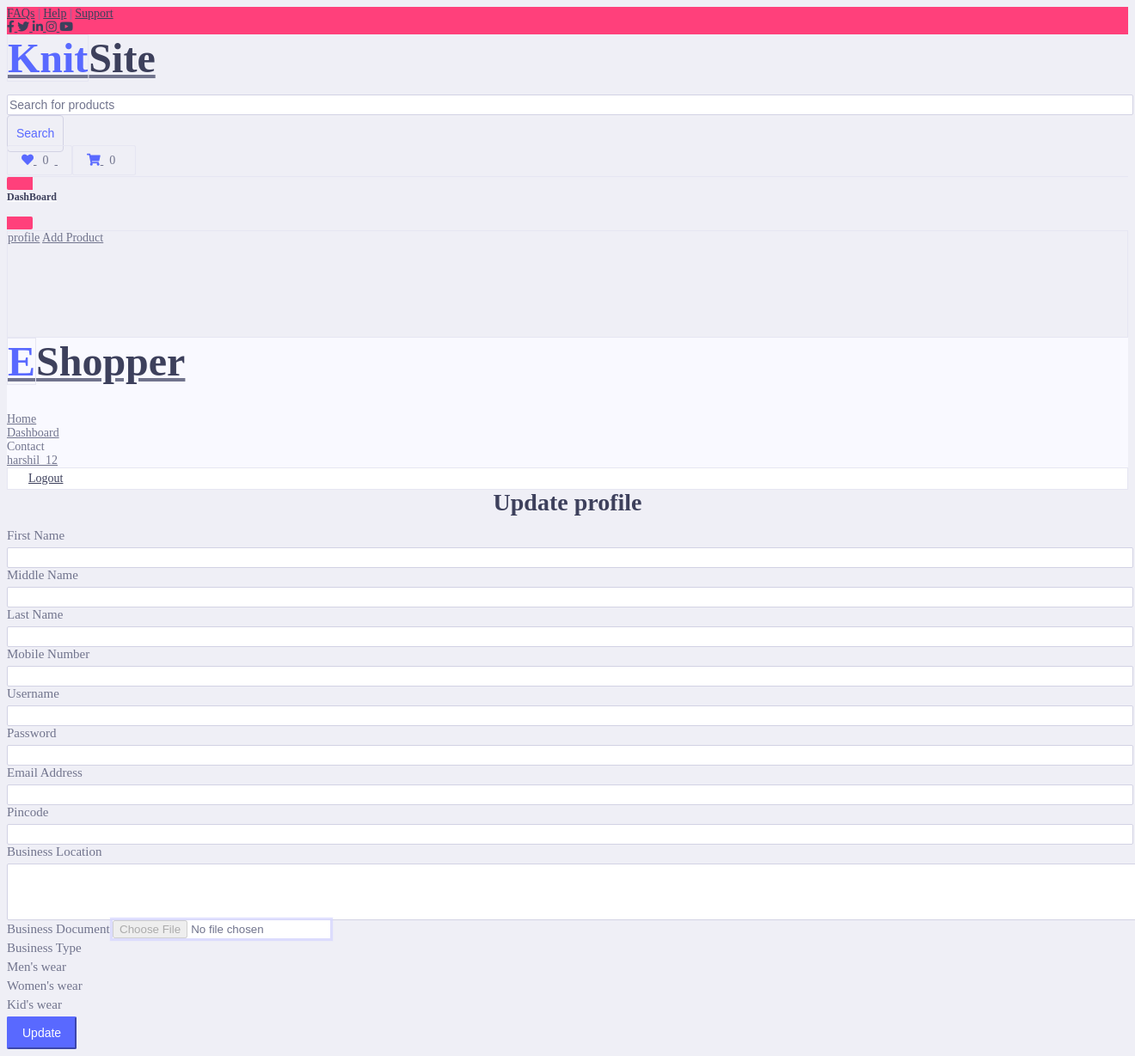
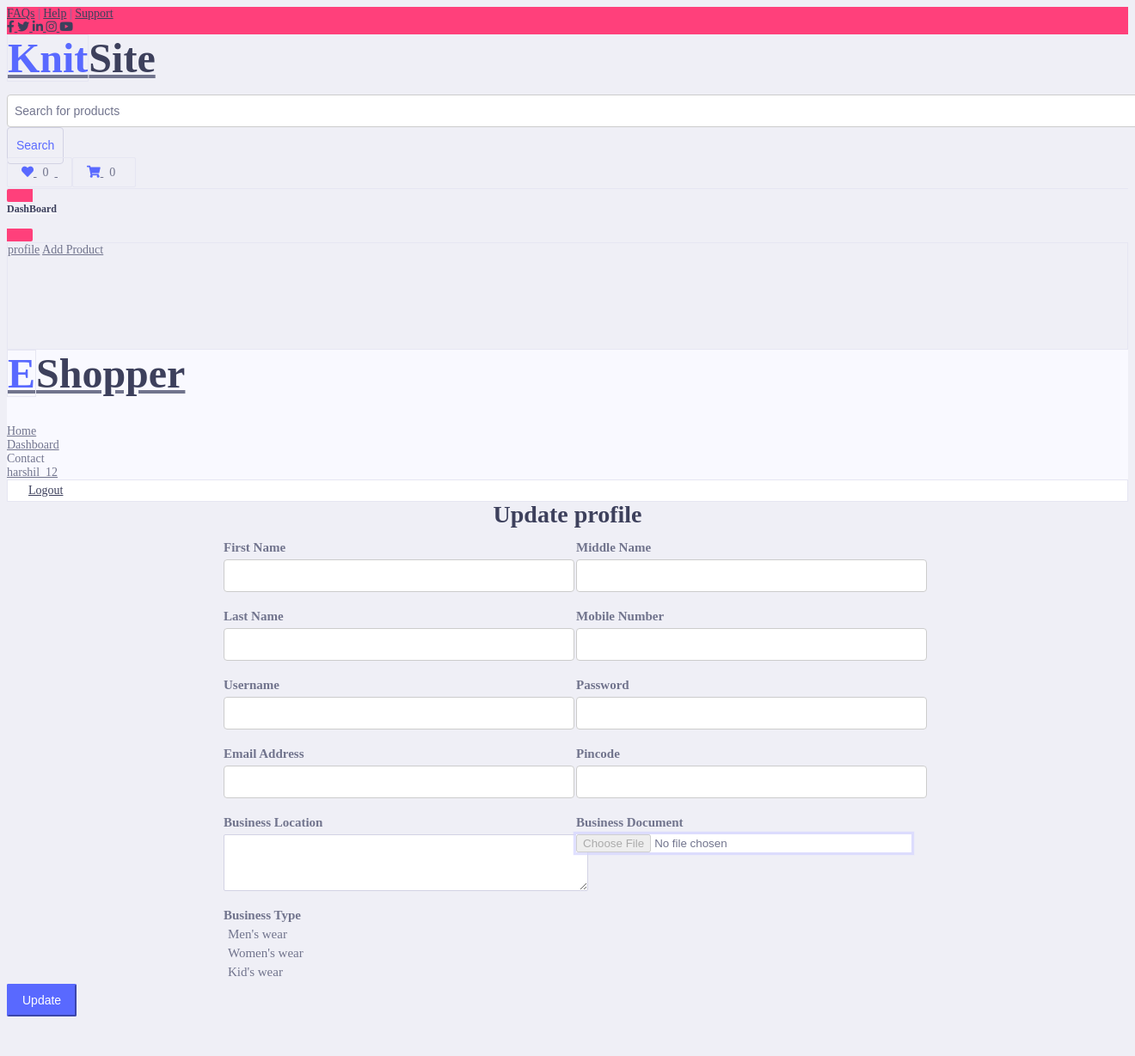
Before and after one commit to Mustak99/Knit-Site, a PHP site: page /LMS2/sellerProfile.php in a window 1320 px wide; the page is wider, and only the part inside the window is pictured. Shown: that part at 86% size. After the commit the page ends 1183 px from the top of that part, so only its background shows below. Run offline with PHP 8.4, Linux system fonts and the light colour scheme; a user stored in the database is signed in; data comes from the database, SQL or seed files in the repository; data that the repository does not hold is empty; some libraries are stand-ins or nearby versions.

Commit message:
selled profile cc

```diff
--- a/seller/sellerProfile.php
+++ b/seller/sellerProfile.php
@@ -14,6 +14,47 @@
         crossorigin="anonymous"></script> -->
 
     <title>Edit profile</title>
+
+    <style>
+        .form-container {
+            display: grid;
+            grid-template-columns: repeat(2, minmax(250px, 1fr));
+            gap: 20px;
+            margin: 0 auto;
+            max-width: 800px;
+        }
+
+        .form-input {
+            display: flex;
+            flex-direction: column;
+        }
+
+        .form-label {
+            font-weight: bold;
+            margin-bottom: 5px;
+        }
+
+        .form-control {
+            padding: 8px;
+            border: 1px solid #ccc;
+            border-radius: 4px;
+            font-size: 14px;
+        }
+
+        .form-check {
+            display: flex;
+            align-items: center;
+            margin-right: 10px;
+        }
+
+        .radio-label {
+            margin-left: 5px;
+        }
+
+        form {
+            font-size: 14px;
+        }
+    </style>
 </head>
 
 <body class="bg-white text-dark overflow-x-hidden">
```
